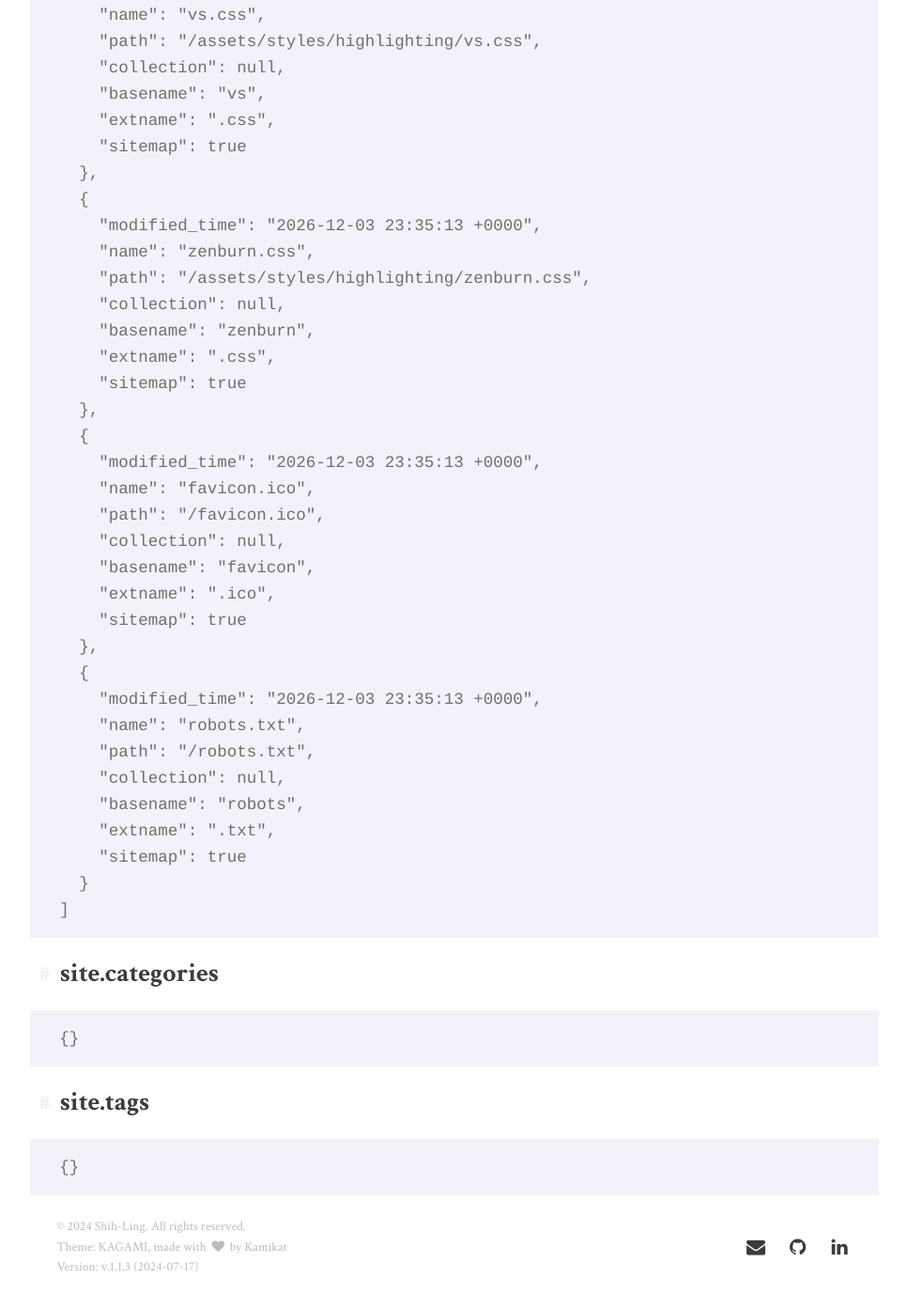
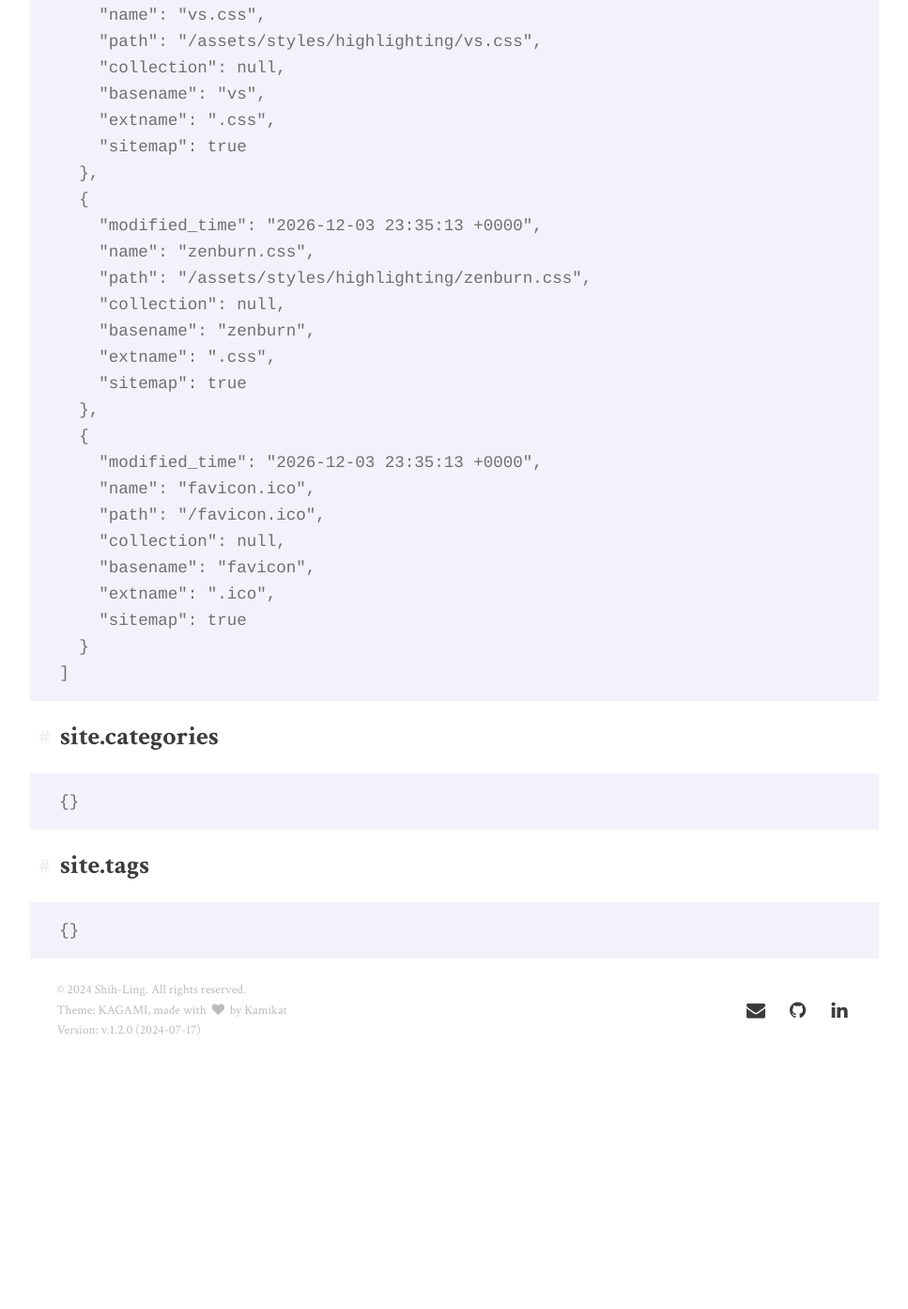
Before and after one commit to shihlings/website, a Jekyll site: the page built from variables.md, in a window 1280 px wide and 1400 px high, scrolled down 9178 px. Shown: the top 1393 px of the window at 94% size, without its empty margins (156-1123 px from the left). Built offline with Jekyll 4.4.1, drawn with Linux system fonts in a browser that asks for light colours; after the commit the page ends 10326 px from its top, so only the background shows below that.

Commit message:
update urls for cloudflare migration

```diff
--- a/_config.yml
+++ b/_config.yml
@@ -1,9 +1,9 @@
-version: 1.1.3
+version: 1.2.0
 title: Shih-Ling Shen
-email:  shihling.shen@icloud.com
+email:  shihling@shihling.com
 description: > # this means to ignore newlines until "baseurl:"
   Shih-Ling's Personal Website.
-url: "https://shihlings.github.io"
+url: "https://shihling.com"
 lang: en # site language (en/ja/zh-Hans/zh-Hant)
 color_scheme: github # this specifies color scheme for syntax highlighting
 github_username: shihlings
--- a/robots.txt
+++ /dev/null
@@ -1,4 +0,0 @@
-User-agent: *
-Disallow: /media/
-Sitemap: https://shihlings.github.io/sitemap.xml
-Sitemap: https://shihlings.github.io/capstone-explore-microcontroller/sitemap.xml
```
